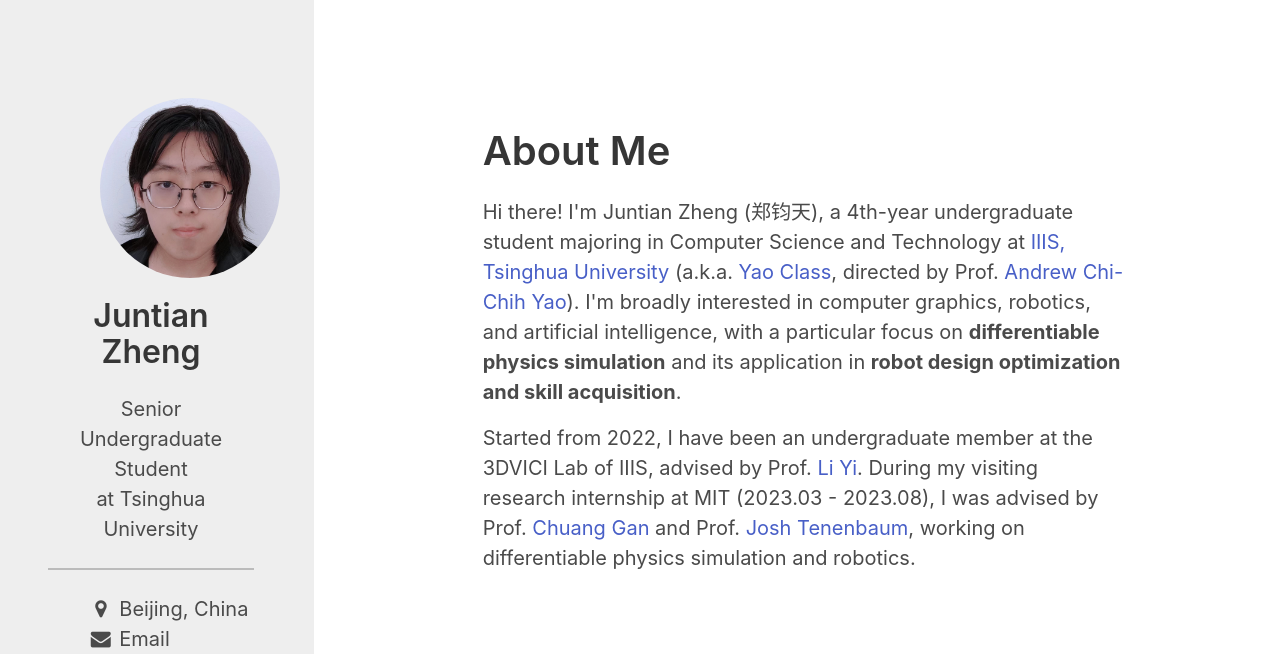
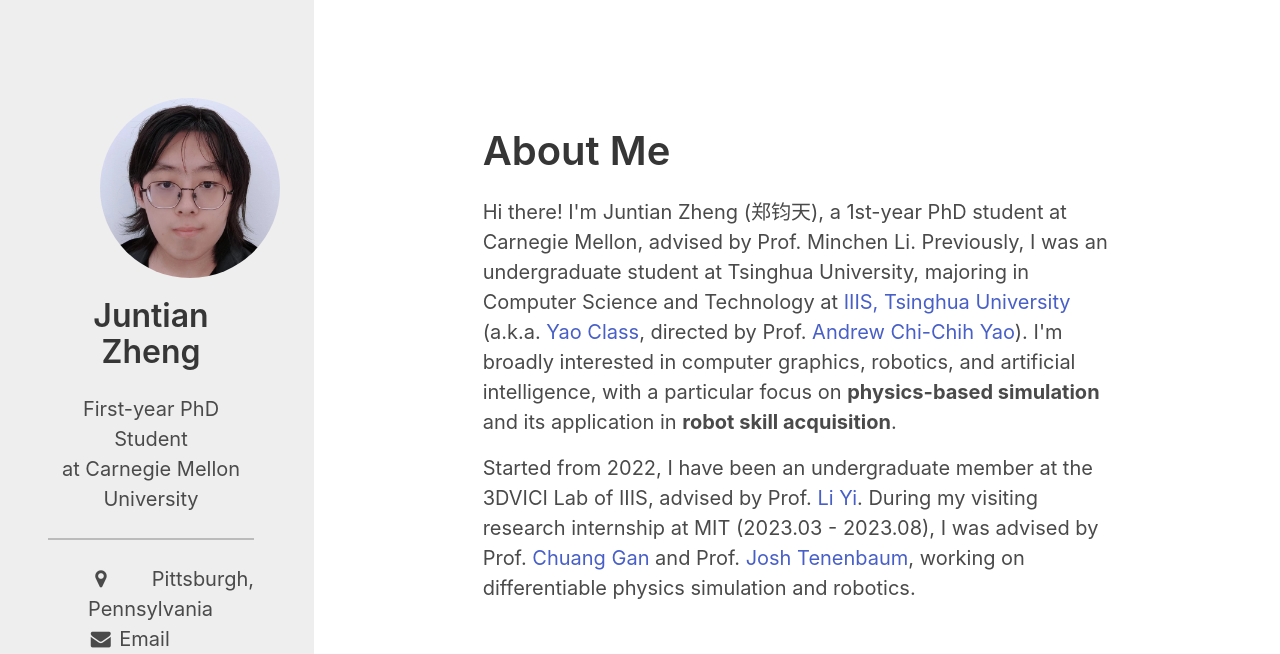
Before and after one commit to jt-zheng/jt-zheng.github.io, a plain HTML site: page index.html in a window 1280 px wide. Shown: the top 654 px of the page. Drawn offline with nearby package versions, Linux system fonts and the light colour scheme.

Commit message:
Update index.html

```diff
--- a/index.html
+++ b/index.html
@@ -18,15 +18,15 @@
                     </figure>
                 </div>
                 <h1 class="title"> Juntian Zheng </h1>
-                <p class="is-size-5"> Senior Undergraduate Student <br> at Tsinghua University </p>
+                <p class="is-size-5"> First-year PhD Student <br> at Carnegie Mellon University </p>
                 <hr class="solid">
                 <div class="container has-text-justified is-size-5" style="margin-left: 40px;">
                     <div>
                         <i class="fa fa-fw fa-map-marker" aria-hidden="true"></i>
-                        Beijing, China
+                        Pittsburgh, Pennsylvania
                     </div>
                     <div>
-                        <a class="black" class="black" href="mailto:jt-zheng20@mails.tsinghua.edu.cn">
+                        <a class="black" class="black" href="mailto:juntianz@andrew.cmu.edu">
                             <i class="fa fa-fw fa-envelope" aria-hidden="true"></i>
                             Email
                         </a>
@@ -52,7 +52,7 @@
                 <section class="section" style="margin-top: 80px;">
                     <h1 class="title is-2">About Me</h1>
                     <p class="is-size-5">
-                        Hi there! I'm Juntian Zheng (郑钧天), a 4th-year undergraduate student majoring in Computer Science and Technology at <a href="https://iiis.tsinghua.edu.cn/">IIIS, Tsinghua University</a> (a.k.a. <a href="https://iiis.tsinghua.edu.cn/en/yaoclass/">Yao Class</a>, directed by Prof. <a href="https://iiis.tsinghua.edu.cn/yao/">Andrew Chi-Chih Yao</a>). I'm broadly interested in computer graphics, robotics, and artificial intelligence, with a particular focus on <b>differentiable physics simulation</b> and its application in <b>robot design optimization and skill acquisition</b>.
+                        Hi there! I'm Juntian Zheng (郑钧天), a 1st-year PhD student at Carnegie Mellon, advised by Prof. Minchen Li. Previously, I was an undergraduate student at Tsinghua University, majoring in Computer Science and Technology at <a href="https://iiis.tsinghua.edu.cn/">IIIS, Tsinghua University</a> (a.k.a. <a href="https://iiis.tsinghua.edu.cn/en/yaoclass/">Yao Class</a>, directed by Prof. <a href="https://iiis.tsinghua.edu.cn/yao/">Andrew Chi-Chih Yao</a>). I'm broadly interested in computer graphics, robotics, and artificial intelligence, with a particular focus on <b>physics-based simulation</b> and its application in <b>robot skill acquisition</b>.
                     </p>
                     <p class="is-size-5 mt-4">
                         Started from 2022, I have been an undergraduate member at the 3DVICI Lab of IIIS, advised by Prof. <a href="https://ericyi.github.io/">Li Yi</a>. During my visiting research internship at MIT (2023.03 - 2023.08), I was advised by Prof. <a href="https://people.csail.mit.edu/ganchuang/">Chuang Gan</a> and Prof. <a href="https://web.mit.edu/cocosci/josh.html">Josh Tenenbaum</a>, working on differentiable physics simulation and robotics.
```
